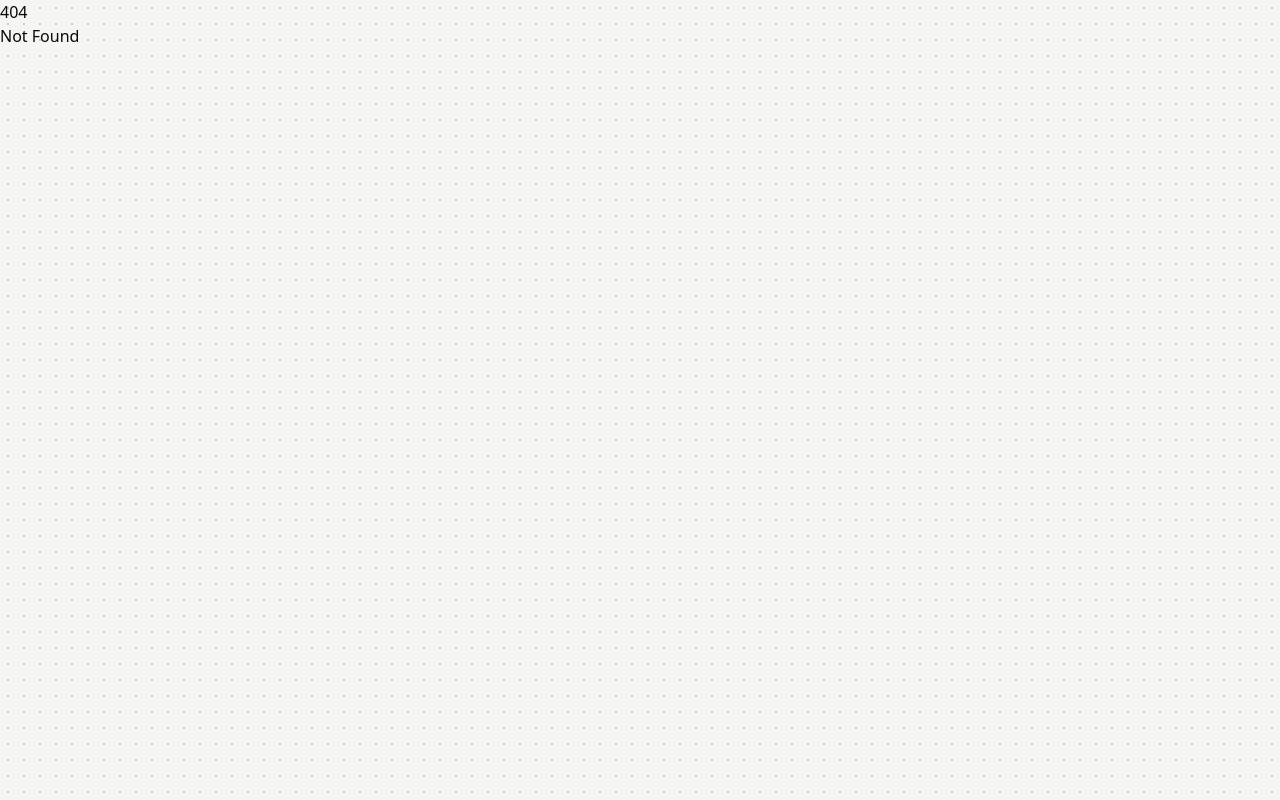
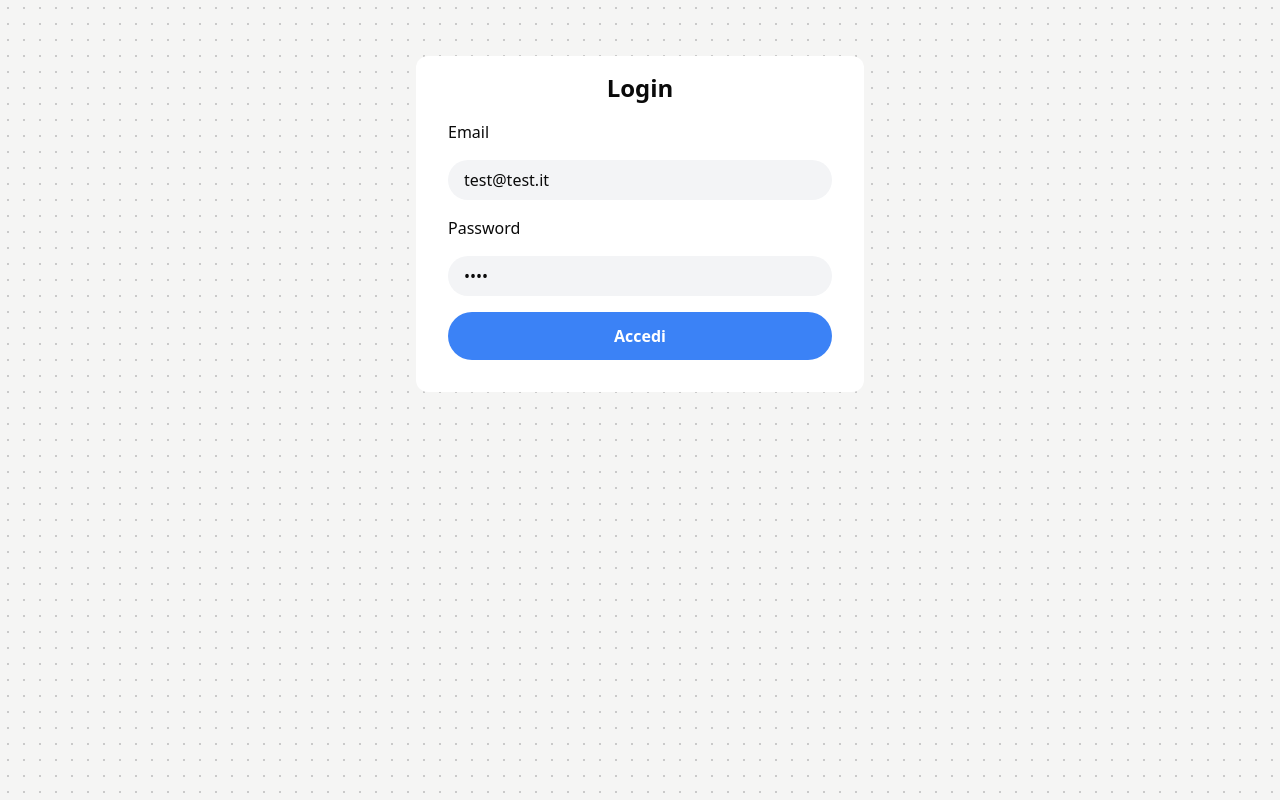
Before and after one commit to CodeHex16/Suppl-AI, a SvelteKit app: page /login in a window 1280 px wide. Before the commit this address had no page. Built offline with nearby package versions, Linux system fonts and the light colour scheme; no server answers.

Commit message:
aggiunta pagina di login; implementazione del reindirizzamento basato sui cookie di sessione

```diff
--- a/src/routes/+page.server.ts
+++ b/src/routes/+page.server.ts
@@ -1,7 +1,11 @@
 import type { Message } from '$lib/types';
 import * as db from '$lib/database';
+import { redirect } from '@sveltejs/kit';
 
 export const load = async (data) => {
+	if (data.cookies.get('session-test') !== 'yes') {
+		redirect(302, '/login');
+	}
 	return {
 		chatIds: db.keys()
 	};
--- a/src/routes/chat/[id]/+page.svelte
+++ b/src/routes/chat/[id]/+page.svelte
@@ -6,7 +6,7 @@
 	let { data } = $props();
 </script>
 
-<div class="grid-chat mx-auto grid h-dvh max-w-xl">
+<div class="grid-chat mx-auto grid h-dvh max-w-xl py-4">
 	<NavBar />
 	<Messages {data} />
 	<form method="POST" use:enhance>
--- a/src/routes/chat/[id]/BottomBar.svelte
+++ b/src/routes/chat/[id]/BottomBar.svelte
@@ -10,7 +10,7 @@
 		placeholder="Scrivi un messaggio"
 		class="border-none border-transparent bg-transparent focus:border-transparent focus:ring-0"
 	/>
-	<div class="mr-1 grid h-10 w-10 justify-center rounded-full bg-gray-100">
+	<div class="mr-1 grid h-10 w-10 justify-center rounded-full hover:bg-gray-100">
 		<button type="submit"><SendHorizontal /></button>
 	</div>
 </div>
--- a/src/routes/chat/[id]/NavBar.svelte
+++ b/src/routes/chat/[id]/NavBar.svelte
@@ -1,14 +1,17 @@
 <script>
 	import { ArrowLeft, Ellipsis } from 'lucide-svelte';
 </script>
+
 <nav class="grid-chat-nav m-4 grid">
+	<a href="/" class=" ">
 		<div class="h-12 w-12 justify-self-start rounded-full bg-white p-3 hover:bg-gray-50">
-			<a href="/" class=" "><ArrowLeft /></a>
+			<ArrowLeft />
 		</div>
-		<div class="h-12 w-fit justify-self-center rounded-full bg-gray-200 p-3">
-			<h1 class="">Chat name</h1>
-		</div>
-		<div class="h-12 w-12 justify-self-end rounded-full bg-white hover:bg-gray-50 p-3">
-			<button><Ellipsis /></button>
-		</div>
-	</nav>
+	</a>
+	<div class="h-12 w-fit justify-self-center rounded-full bg-gray-200 p-3 px-6">
+		<h1 class="">Chat name</h1>
+	</div>
+	<div class="h-12 w-12 justify-self-end rounded-full bg-white p-3 hover:bg-gray-50">
+		<button><Ellipsis /></button>
+	</div>
+</nav>
--- /dev/null
+++ b/src/routes/login/+page.server.ts
@@ -0,0 +1,51 @@
+import type { Actions, ActionFailure } from '@sveltejs/kit';
+import { fail, redirect } from '@sveltejs/kit';
+
+export const load = async ({ cookies }) => {
+	if (cookies.get('session-test') === 'yes') {
+		console.log('redirecting to /');
+		redirect(302, '/');
+	}
+};
+
+export const actions = {
+	default: async ({
+		request,
+		cookies
+	}): Promise<ActionFailure<{ error: string }> | { success: boolean }> => {
+		const req = await request.formData();
+		const email = req.get('email');
+		const password = req.get('password');
+
+		if (!email) {
+			return fail(400, {
+				error: 'Email is required'
+			});
+		}
+
+		if (!password) {
+			return fail(400, {
+				error: 'Password is required'
+			});
+		}
+
+		try {
+			if (email === 'test@test.it' && password === 'test') {
+				cookies.set('session-test', 'yes', {
+					// Opzioni del cookie
+					path: '/'
+				});
+				return {
+					success: true
+				};
+			}
+			return fail(401, {
+				error: 'Invalid credentials'
+			});
+		} catch (error) {
+			return fail(500, {
+				error: 'Authentication failed'
+			});
+		}
+	}
+} satisfies Actions;
--- /dev/null
+++ b/src/routes/login/+page.svelte
@@ -0,0 +1,37 @@
+<script>
+</script>
+
+<main>
+	<div class="mx-auto my-14 max-w-md rounded-xl bg-white p-4">
+		<h1 class="text-center text-2xl font-bold">Login</h1>
+		<form method="POST">
+			<div class="flex flex-col space-y-4 p-4">
+				<label for="email">Email</label>
+				<input
+					type="email"
+					id="email"
+					name="email"
+					placeholder="Email"
+					value="test@test.it"
+					required
+					class="rounded-full border-none bg-gray-100 p-2 px-4"
+				/>
+				<label for="password">Password</label>
+				<input
+					type="password"
+					id="password"
+					name="password"
+					placeholder="Password"
+					value="test"
+					required
+					class="rounded-full border-none bg-gray-100 px-4 py-2"
+				/>
+				<button
+					type="submit"
+					class="rounded-full border-none bg-blue-500 p-3 text-center font-bold text-white hover:bg-blue-600"
+					>Accedi</button
+				>
+			</div>
+		</form>
+	</div>
+</main>
```
